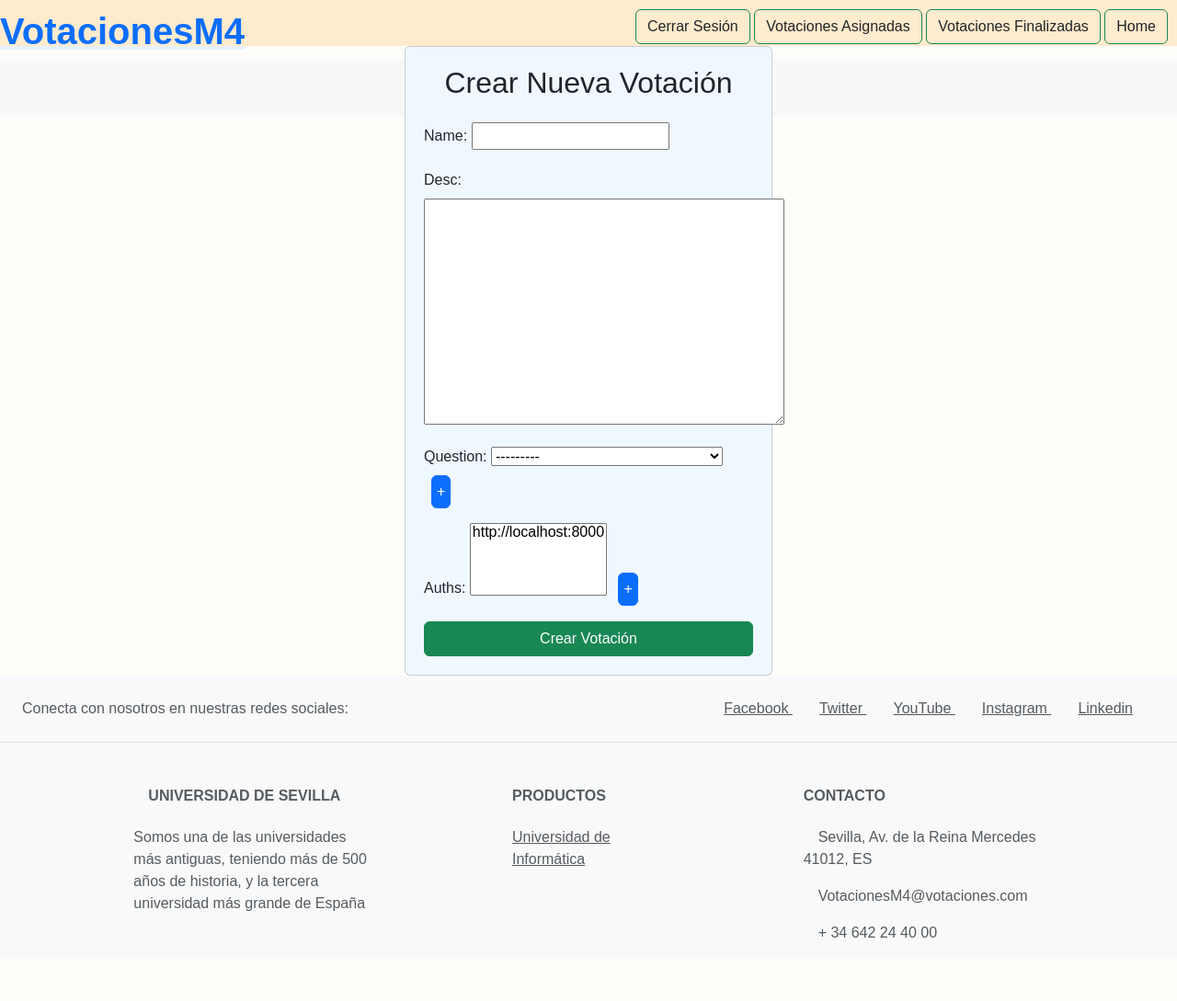
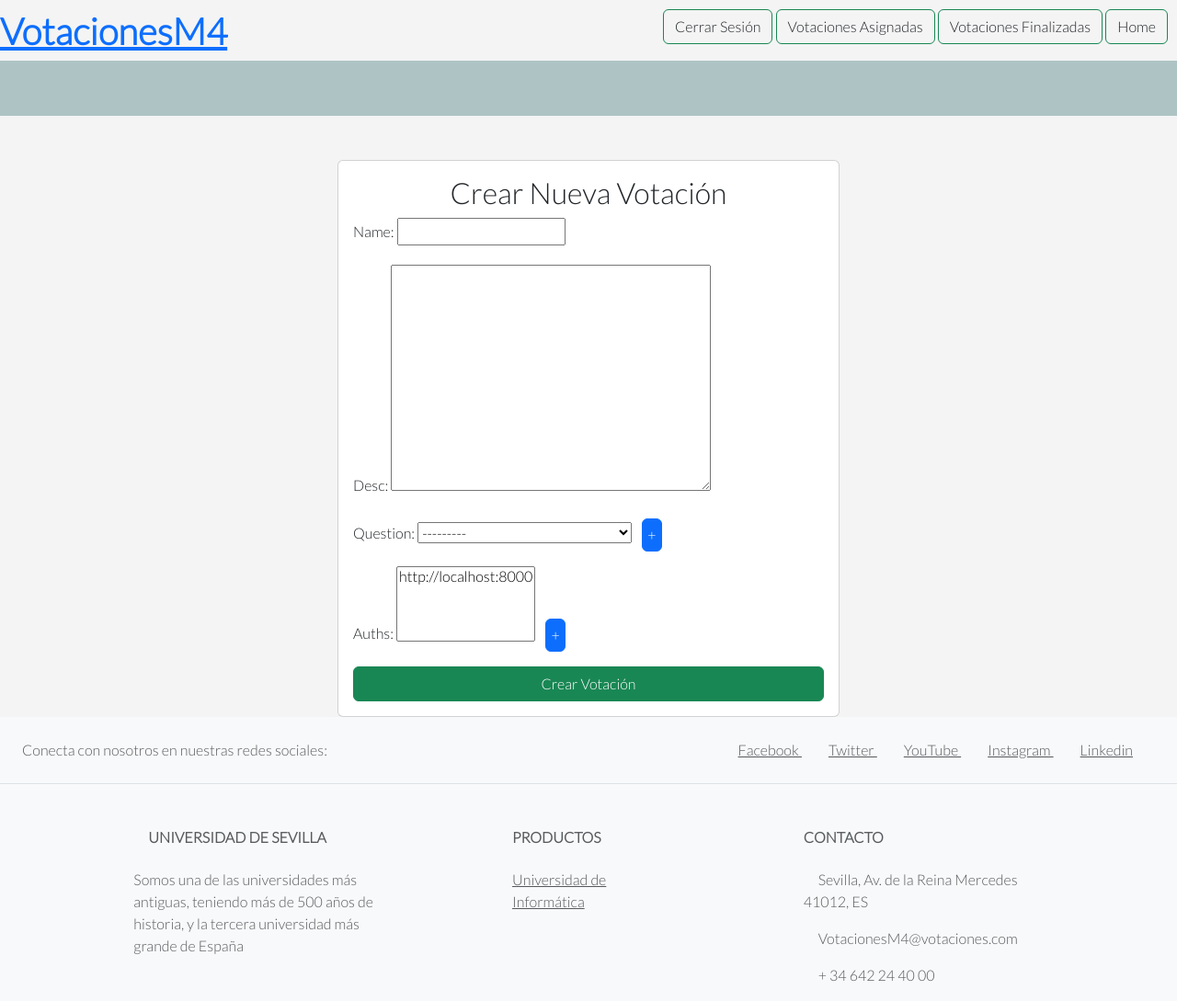
Before and after one commit to decide-single-kent/decide-single-kent, a Django app: page /voting/voting/ in a window 1280 px wide. Shown: the whole page at 92% size. Before the commit the page ends 1020 px from the top, so only its background shows below. Run offline with Django 3.2, Linux system fonts and the light colour scheme; a user stored in the database is signed in; data comes from the database, SQL or seed files in the repository; some libraries are stand-ins or nearby versions.

```diff
--- a/decide/voting/templates/voting.html
+++ b/decide/voting/templates/voting.html
@@ -2,43 +2,19 @@
 {% load i18n static %}
 
 {% block extrahead %}
-    <link type="text/css" rel="stylesheet"
-         href="https://unpkg.com/bootstrap/dist/css/bootstrap.min.css" />
+<link type="text/css" rel="stylesheet" href="https://unpkg.com/bootstrap/dist/css/bootstrap.min.css" />
 <link type="text/css" rel="stylesheet" href="{% static 'booth/style.css' %}" />
 <link rel="stylesheet" href="https://cdn.jsdelivr.net/npm/bootstrap-icons@1.11.2/font/bootstrap-icons.min.css">
 {% endblock %}
 
 {% block content %}
-<style>
-  body {
-    margin: 0;
-    padding: 0;
-    background-color: blanchedalmond;
-    font-family: 'Arial', sans-serif;
-    height: 100%;
-  }
 
-  html, body, .main-container {
-    height: 100%;
-  }
-
-  .main-container {
-    display: flex;
-    align-items: center;
-    justify-content: center;
-    min-height: 80vh;
-    background-color: rgba(255, 255, 255, 0.9);
-  }
-
-  .card {
-    width: 400px;
-    padding: 20px;
-    background-color: #f0f8ff;
-  }
-</style>
-<div class="main-container">
+<div class="container mt-5">
+  <div class="row justify-content-center">
+    <div class="col-md-6">
       <div class="card">
-    <h2 class="text-center mb-4">Crear Nueva Votación</h2>
+        <div class="card-body">
+          <h2 class="card-title text-center">Crear Nueva Votación</h2>
           <form method="post" action="{% url 'voting' %}" class="needs-validation" novalidate>
             {% csrf_token %}
 
@@ -58,7 +34,8 @@
             <div class="form-group">
               {{ form.question.label_tag }}
               {{ form.question }}
-          <button id="btnAddQuestion" class="btn btn-primary ml-2" type="button" style="padding: 5px; box-sizing: content-box;" onclick="openNewPage()" >
+              <button id="btnAddQuestion" class="btn btn-primary ml-2" type="button"
+                style="padding: 5px; box-sizing: content-box;" onclick="openNewPage()">
                 +
               </button>
             </div>
@@ -67,7 +44,8 @@
             <div class="form-group">
               {{ form.auths.label_tag }}
               {{ form.auths }}
-        <button id="btnAddQuestion" class="btn btn-primary ml-2" type="button" style="padding: 5px; box-sizing: content-box;" onclick="openNewPage2()" >
+              <button id="btnAddQuestion" class="btn btn-primary ml-2" type="button"
+                style="padding: 5px; box-sizing: content-box;" onclick="openNewPage2()">
                 +
               </button>
             </div>
@@ -75,12 +53,15 @@
           </form>
         </div>
       </div>
+    </div>
+  </div>
+</div>
 <script>
   function openNewPage() {
     var newWindow = window.open("{% url 'new_question' %}", "New Question", "width=600,height=400");
 
     // Agregar un listener para detectar el cierre de la ventana secundaria
-    newWindow.addEventListener('beforeunload', function() {
+    newWindow.addEventListener('beforeunload', function () {
       // Recargar la ventana principal al cerrar la ventana secundaria
       location.reload();
     });
```
Lines whose indentation alone changed are shown as unchanged.
